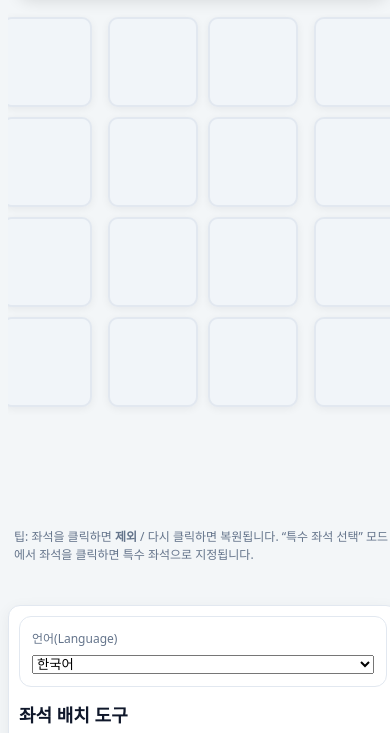
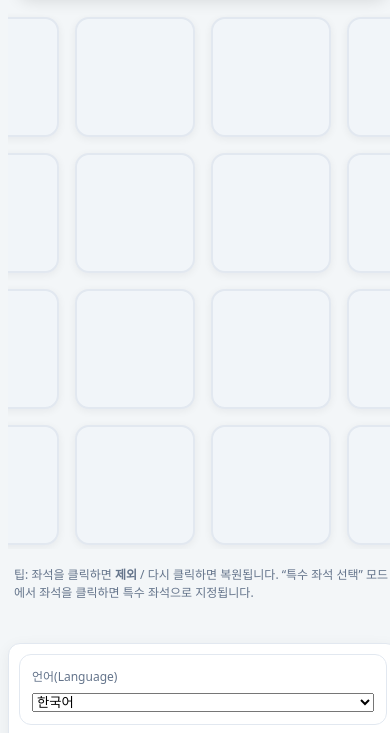
Before and after one commit to MinedFox/-, a plain HTML site: page index.html in a window 390 px wide. Shown: the part 111-844 px from the top of the page. Drawn offline with Linux system fonts and the light colour scheme.

Commit message:
Add files via upload

```diff
--- a/index.html
+++ b/index.html
@@ -248,7 +248,7 @@
         }
         .battalion {
           grid-template-columns: repeat(2, 90px);
-          grid-template-rows: repeat(5, 90px);
+          grid-template-rows: repeat(4, 90px);
           gap: 10px;
         }
         .seat {
@@ -277,27 +277,27 @@
           padding: 6px;
           width: 100vw;
           max-width: 100vw;
-          overflow-x: auto; /* 가로 스크롤 허용 */
+          overflow-x: auto;
           box-sizing: border-box;
         }
         .armies {
           gap: 16px;
           padding: 4px;
-          width: max-content; /* 내부 크기만큼 늘어남 */
+          width: max-content;
           min-width: 320px;
-          overflow-x: auto; /* 가로 스크롤 허용 */
+          overflow-x: auto;
           box-sizing: border-box;
-          margin-left: 0; /* 왼쪽 여백 제거 */
+          margin-left: 0;
         }
         .battalion {
-          grid-template-columns: repeat(2, 90px);
-          grid-template-rows: repeat(5, 90px);
-          gap: 10px;
+          grid-template-columns: repeat(2, 120px); /* 좌석 너비 증가 */
+          grid-template-rows: repeat(4, 120px); /* 좌석 높이 증가 */
+          gap: 16px;
         }
         .seat {
-          font-size: 18px;
-          min-height: 48px;
-          border-radius: 10px;
+          font-size: 28px; /* 글씨 크기 증가 */
+          min-height: 80px; /* 좌석 높이 증가 */
+          border-radius: 14px;
           padding: 0;
         }
       }
```
